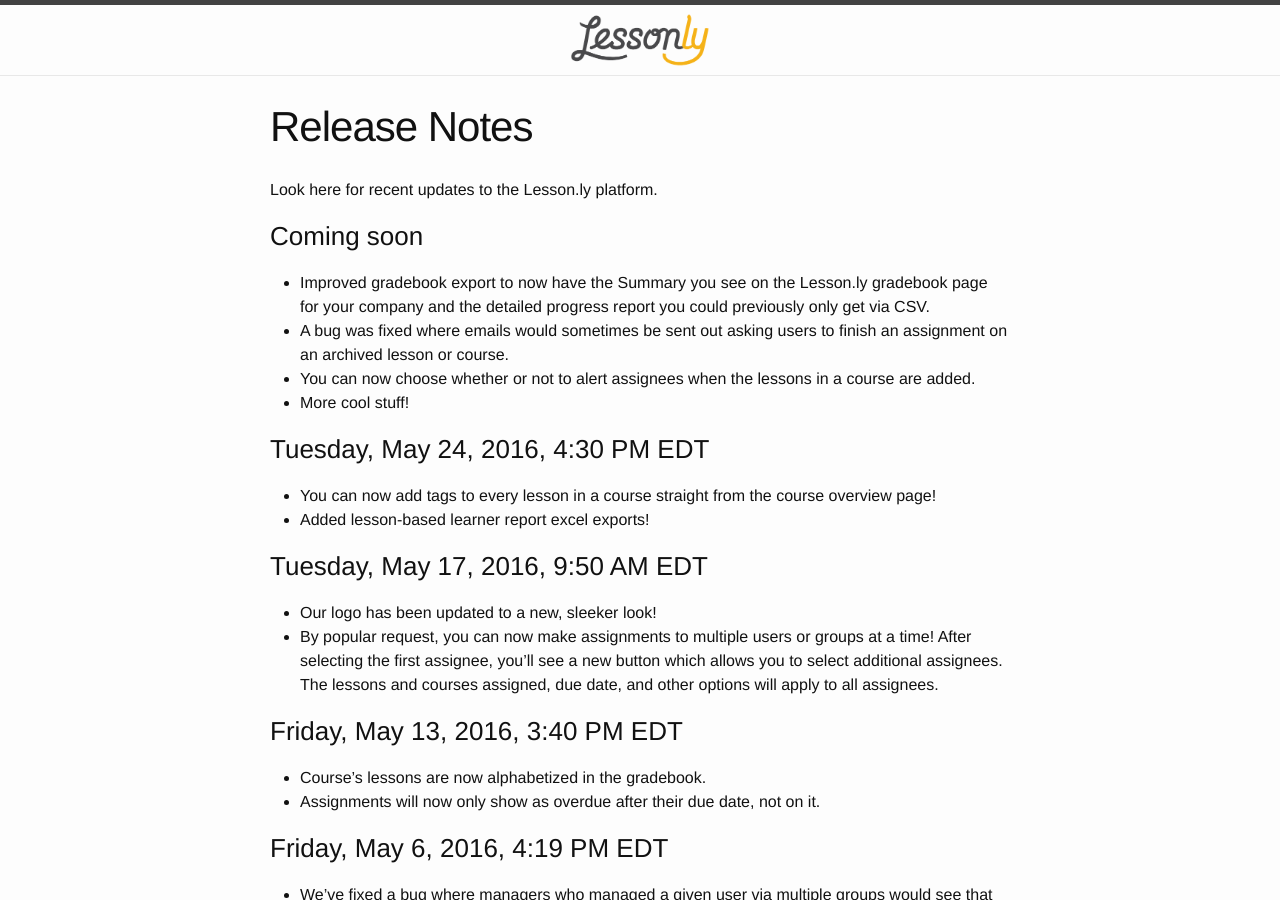
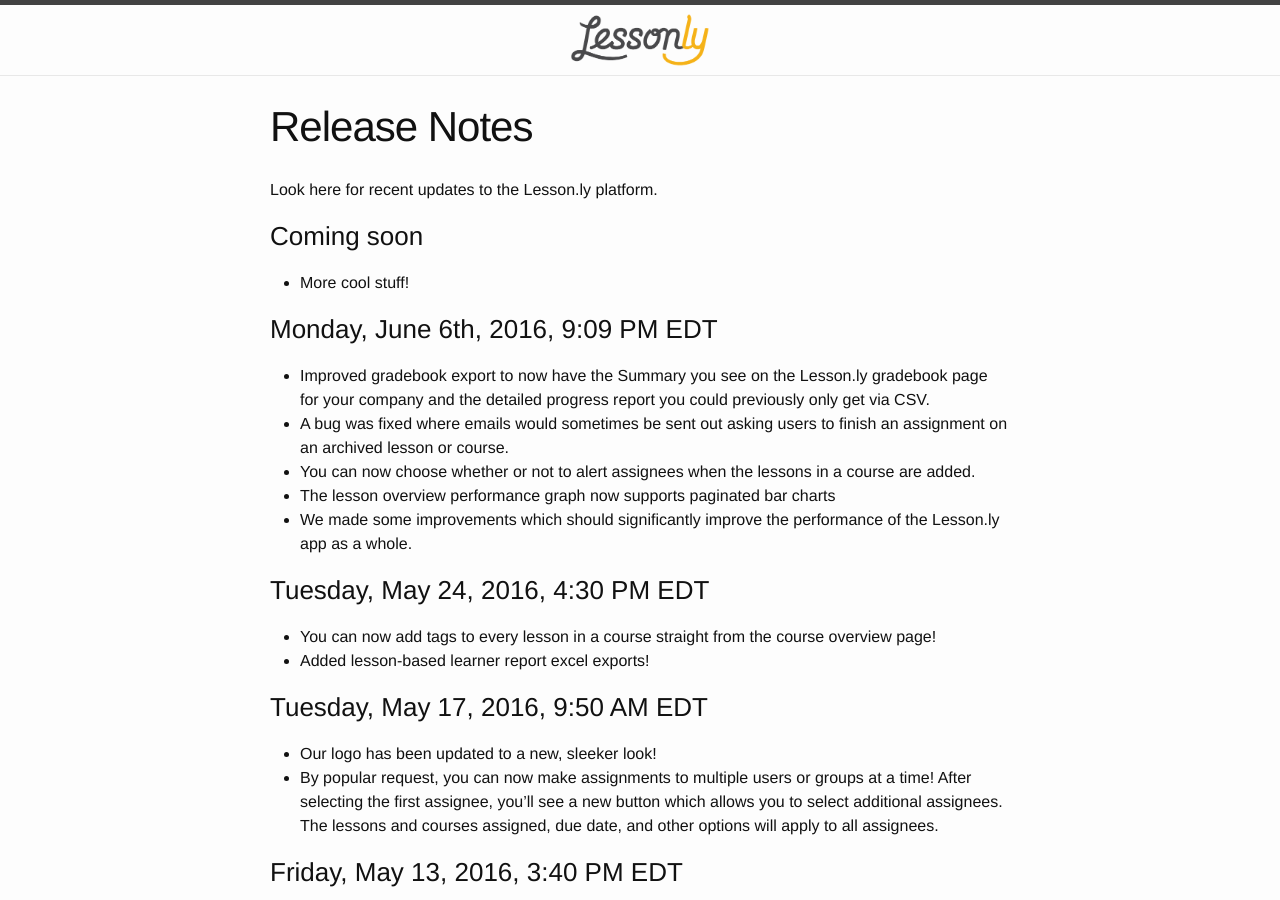
Before and after one commit to isabella232/lessonly.github.io, a Jekyll site: the page built from release-notes.md, in a window 1280 px wide and 900 px high. Built offline with Jekyll 4.4.1, drawn with Linux system fonts in a browser that asks for light colours.

Commit message:
Update release notes for June 6th

```diff
--- a/release-notes.md
+++ b/release-notes.md
@@ -8,10 +8,15 @@
 
 ### Coming soon
 
+- More cool stuff!
+
+### Monday, June 6th, 2016, 9:09 PM EDT
+
 - Improved gradebook export to now have the Summary you see on the Lesson.ly gradebook page for your company and the detailed progress report you could previously only get via CSV.
 - A bug was fixed where emails would sometimes be sent out asking users to finish an assignment on an archived lesson or course.
 - You can now choose whether or not to alert assignees when the lessons in a course are added.
-- More cool stuff!
+- The lesson overview performance graph now supports paginated bar charts
+- We made some improvements which should significantly improve the performance of the Lesson.ly app as a whole.
 
 ### Tuesday, May 24, 2016, 4:30 PM EDT
 
```
